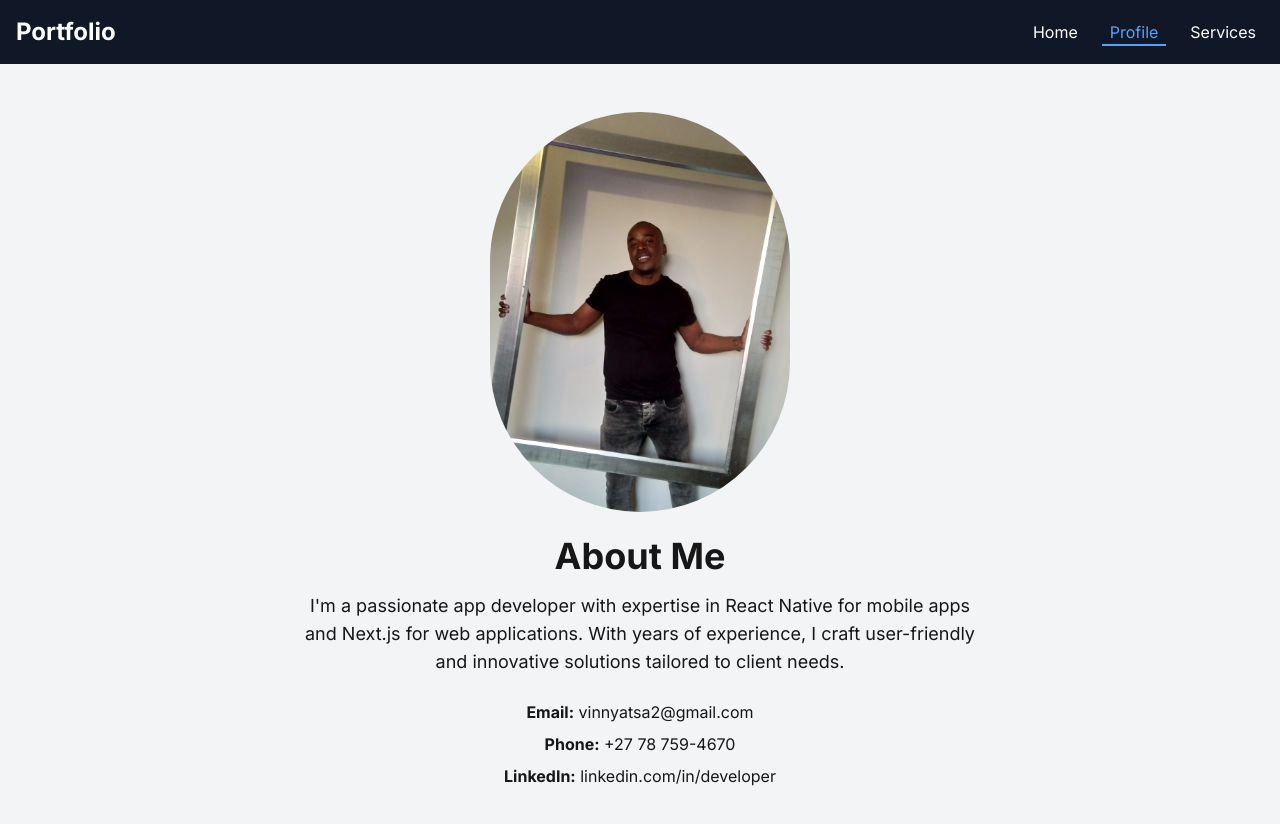
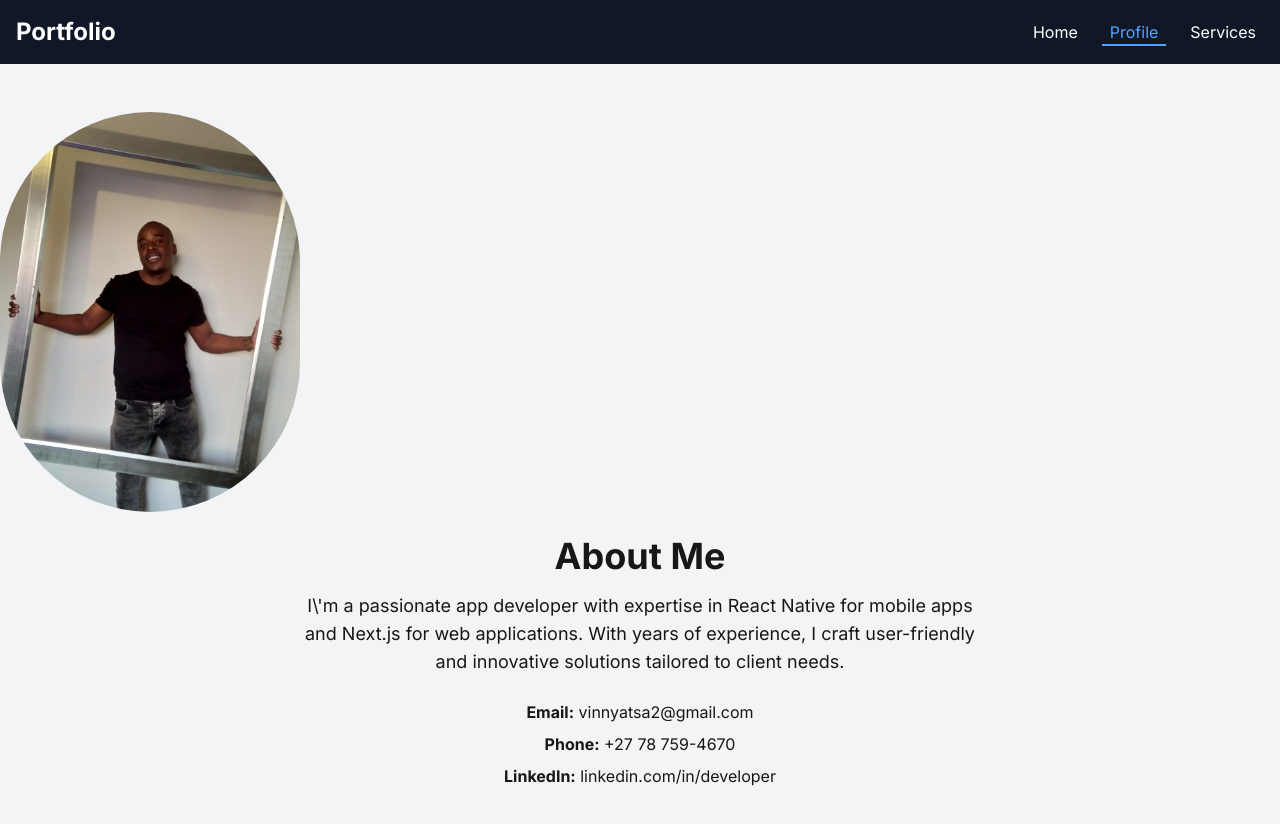
Before and after one commit to Inspire00/myportfolio, a Next.js app: page /profile in a window 1280 px wide. Shown: the top 824 px of the page. Built offline with nearby package versions, Linux system fonts and the light colour scheme.

Commit message:
Replace motion.img with Image and fix unescaped single quote in app/profile/page.js

```diff
--- a/app/profile/page.js
+++ b/app/profile/page.js
@@ -1,20 +1,23 @@
-'use client';
 import { motion } from 'framer-motion';
 import Image from 'next/image';
 
 export default function Profile() {
   return (
-    <main className="min-h-screen bg-gray-100 py-12">
+    <main className="min-h-screen bg-gray-100 py-12">
       <div className="container mx-auto text-center">
-        <motion.img
+        <motion.div
           initial={{ opacity: 0, scale: 0.8 }}
           animate={{ opacity: 1, scale: 1 }}
-          src="/images/vincent_1.jpg"
-          alt="Profile"
-          width={300} // Specify the width
-          height={300} // Specify the height
-          className=" rounded-full mx-auto mb-6 object-cover"
-        />
+          className="rounded-full mx-auto mb-6 object-cover"
+        >
+          <Image
+            src="/images/vincent_1.jpg"
+            alt="Profile"
+            width={300}
+            height={300}
+            className="rounded-full"
+          />
+        </motion.div>
         <motion.h1
           initial={{ opacity: 0 }}
           animate={{ opacity: 1 }}
@@ -28,7 +31,7 @@ export default function Profile() {
           transition={{ delay: 0.2 }}
           className="text-lg max-w-2xl mx-auto mb-6"
         >
-          I'm a passionate app developer with expertise in React Native for mobile apps
+          I\'m a passionate app developer with expertise in React Native for mobile apps
           and Next.js for web applications. With years of experience, I craft user-friendly
           and innovative solutions tailored to client needs.
         </motion.p>
```
